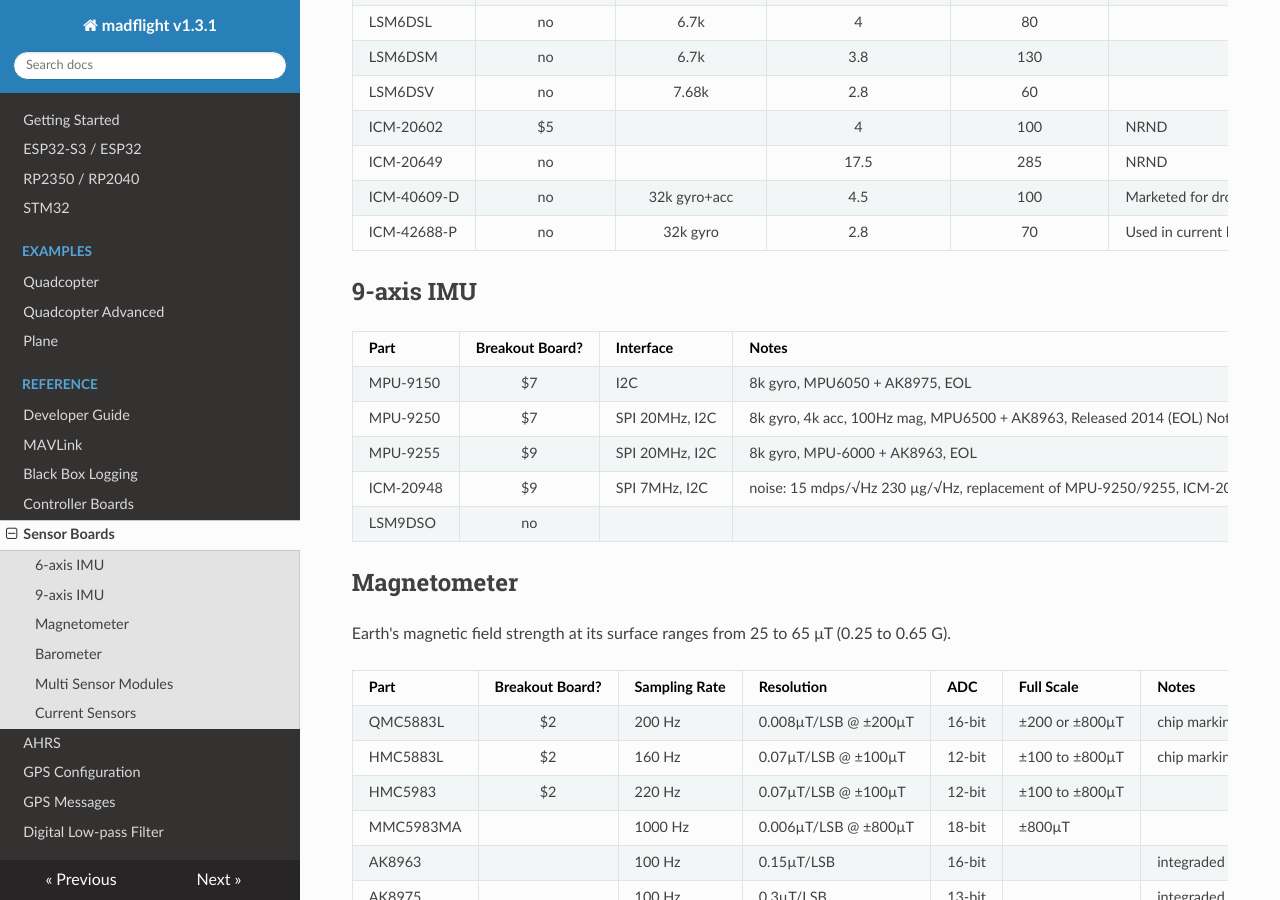
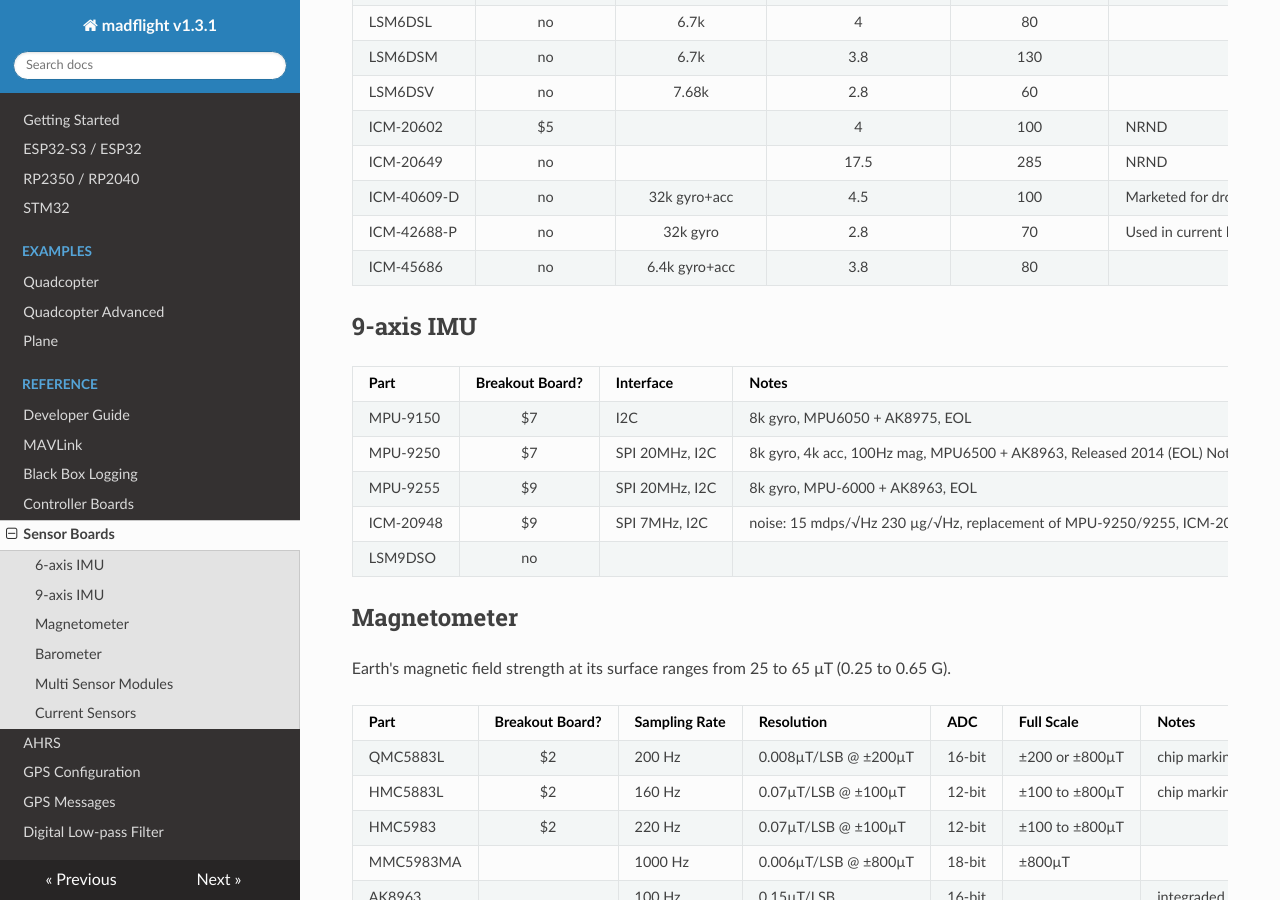
Before and after one commit to qqqlab/madflight-docs, an MkDocs documentation site: the page built from docs/Sensor-Boards.md, in a window 1280 px wide and 900 px high, scrolled down 635 px. Built offline with MkDocs 1.6.1, drawn with Linux system fonts in a browser that asks for light colours; nearby versions of some CDN libraries.

Commit message:
Update Sensor-Boards.md

```diff
--- a/docs/Sensor-Boards.md
+++ b/docs/Sensor-Boards.md
@@ -24,6 +24,7 @@
 ICM-20649  | no |  | 17.5 | 285 | NRND
 ICM-40609-D| no | 32k gyro+acc | 4.5 | 100 | Marketed for drones, replacement of ICM-20602 and MPU-6500
 ICM-42688-P| no | 32k gyro | 2.8 | 70 | Used in current high performance FC
+ICM-45686  | no | 6.4k gyro+acc | 3.8 | 80 |
 
 ## 9-axis IMU
 
```
